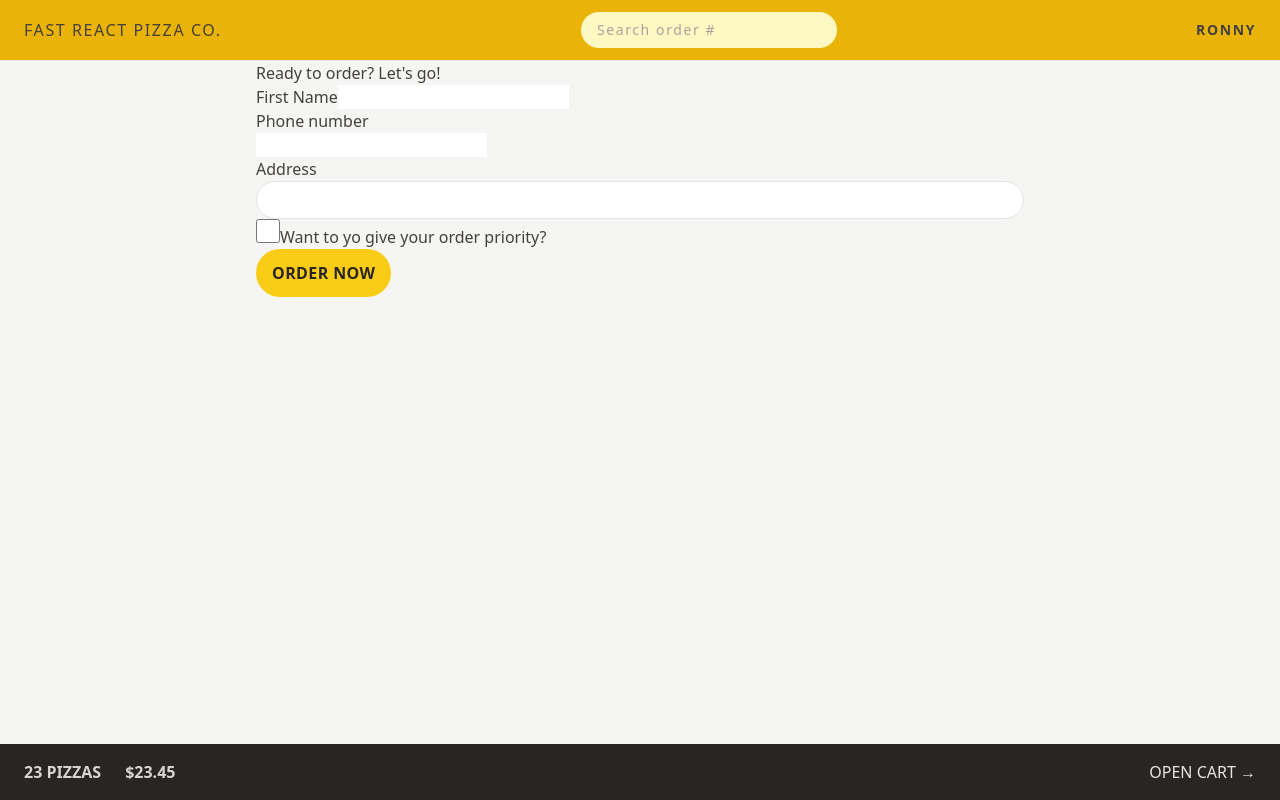
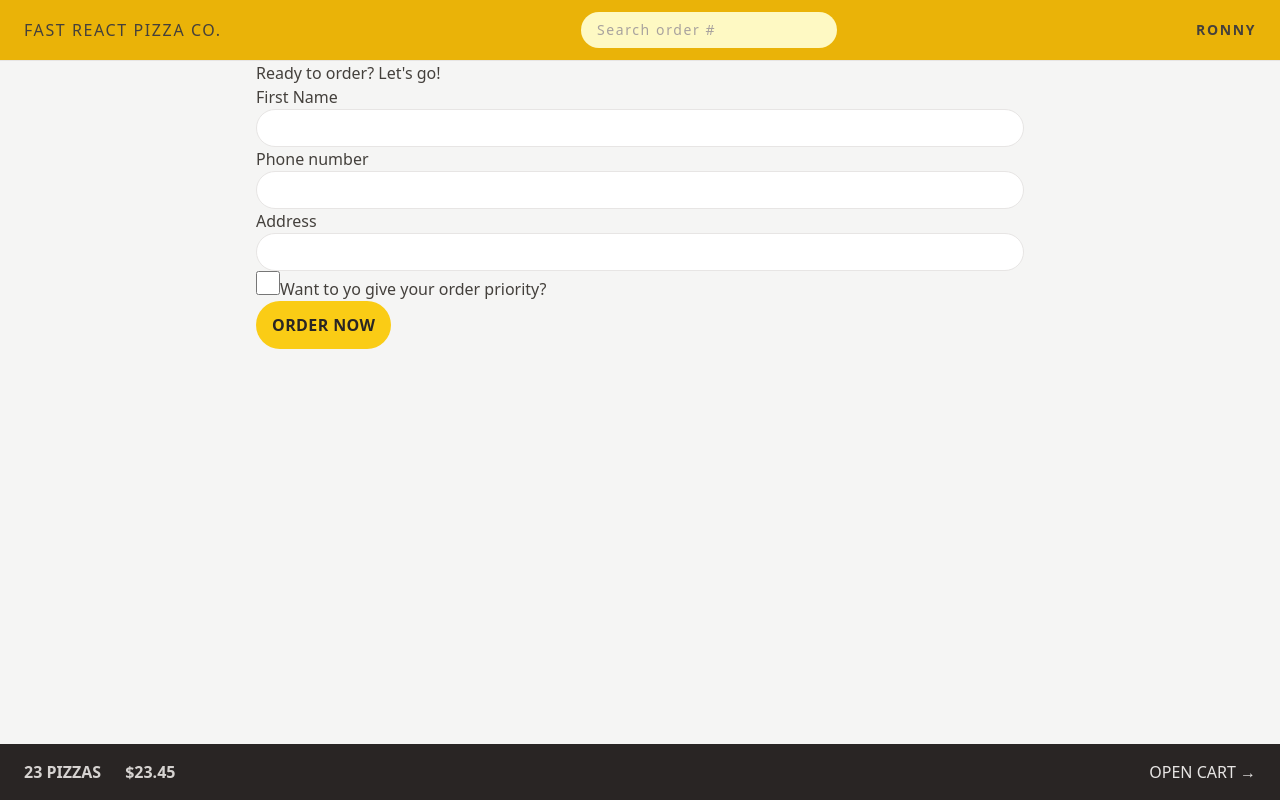
Before and after one commit to RachitJain959/react-pizza, a React (Vite) app: page /order/new in a window 1280 px wide. Built offline with nearby package versions, Linux system fonts and the light colour scheme.

Commit message:
reuse input style with @apply

```diff
--- a/src/features/order/CreateOrder.jsx
+++ b/src/features/order/CreateOrder.jsx
@@ -47,13 +47,13 @@
       <Form method="POST">
         <div>
           <label>First Name</label>
-          <input type="text" name="customer" required />
+          <input type="text" name="customer" required className="input" />
         </div>
 
         <div>
           <label>Phone number</label>
           <div>
-            <input type="tel" name="phone" required />
+            <input type="tel" name="phone" required className="input" />
           </div>
           {formErrors && <p>{formErrors.phone}</p>}
         </div>
@@ -61,14 +61,7 @@
         <div>
           <label>Address</label>
           <div>
-            <input
-              type="text"
-              name="address"
-              required
-              className="w-full rounded-full border border-stone-200 px-4 py-2 text-sm
-        transition-all duration-300 placeholder:text-stone-400
-        focus:outline-none focus:ring focus:ring-yellow-500 md:px-6 md:py-2"
-            />
+            <input type="text" name="address" required className="input" />
           </div>
         </div>
 
--- a/src/index.css
+++ b/src/index.css
@@ -2,41 +2,50 @@
 @tailwind components;
 @tailwind utilities;
 
-/* body {
-  font-family: system-ui, -apple-system, BlinkMacSystemFont, 'Segoe UI', Roboto,
-    Oxygen, Ubuntu, Cantarell, 'Open Sans', 'Helvetica Neue', sans-serif;
-  background-color: #f7f7f7;
-  color: #444;
+@layer components {
+  .input {
+    @apply w-full rounded-full border border-stone-200 px-4 py-2 text-sm
+        transition-all duration-300 placeholder:text-stone-400
+        focus:outline-none focus:ring focus:ring-yellow-500 md:px-6 md:py-2;
+  }
 }
-
-.layout {
-  display: grid;
-  grid-template-rows: auto 1fr auto;
-  gap: 32px;
-  height: 100dvh;
-} */
 
 /* https://dev.to/afif/i-made-100-css-loaders-for-your-next-project-4eje */
 .loader {
   width: 45px;
   aspect-ratio: 0.75;
   --c: no-repeat linear-gradient(#333 0 0);
-  background: var(--c) 0% 50%, var(--c) 50% 50%, var(--c) 100% 50%;
+  background:
+    var(--c) 0% 50%,
+    var(--c) 50% 50%,
+    var(--c) 100% 50%;
   background-size: 20% 50%;
   animation: loading 1s infinite linear;
 }
 
 @keyframes loading {
   20% {
-    background-position: 0% 0%, 50% 50%, 100% 50%;
+    background-position:
+      0% 0%,
+      50% 50%,
+      100% 50%;
   }
   40% {
-    background-position: 0% 100%, 50% 0%, 100% 50%;
+    background-position:
+      0% 100%,
+      50% 0%,
+      100% 50%;
   }
   60% {
-    background-position: 0% 50%, 50% 100%, 100% 0%;
+    background-position:
+      0% 50%,
+      50% 100%,
+      100% 0%;
   }
   80% {
-    background-position: 0% 50%, 50% 50%, 100% 100%;
+    background-position:
+      0% 50%,
+      50% 50%,
+      100% 100%;
   }
 }
```
